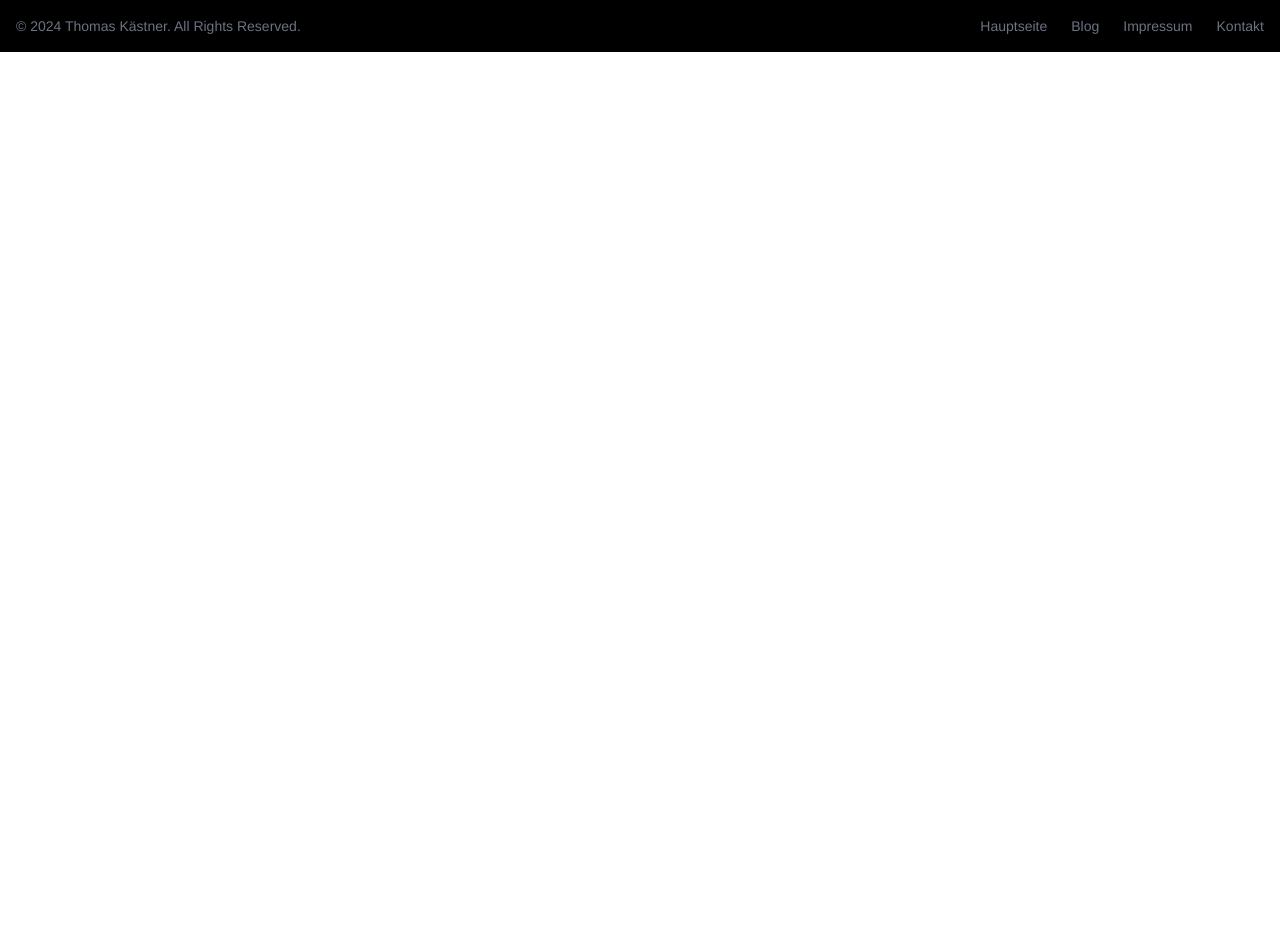
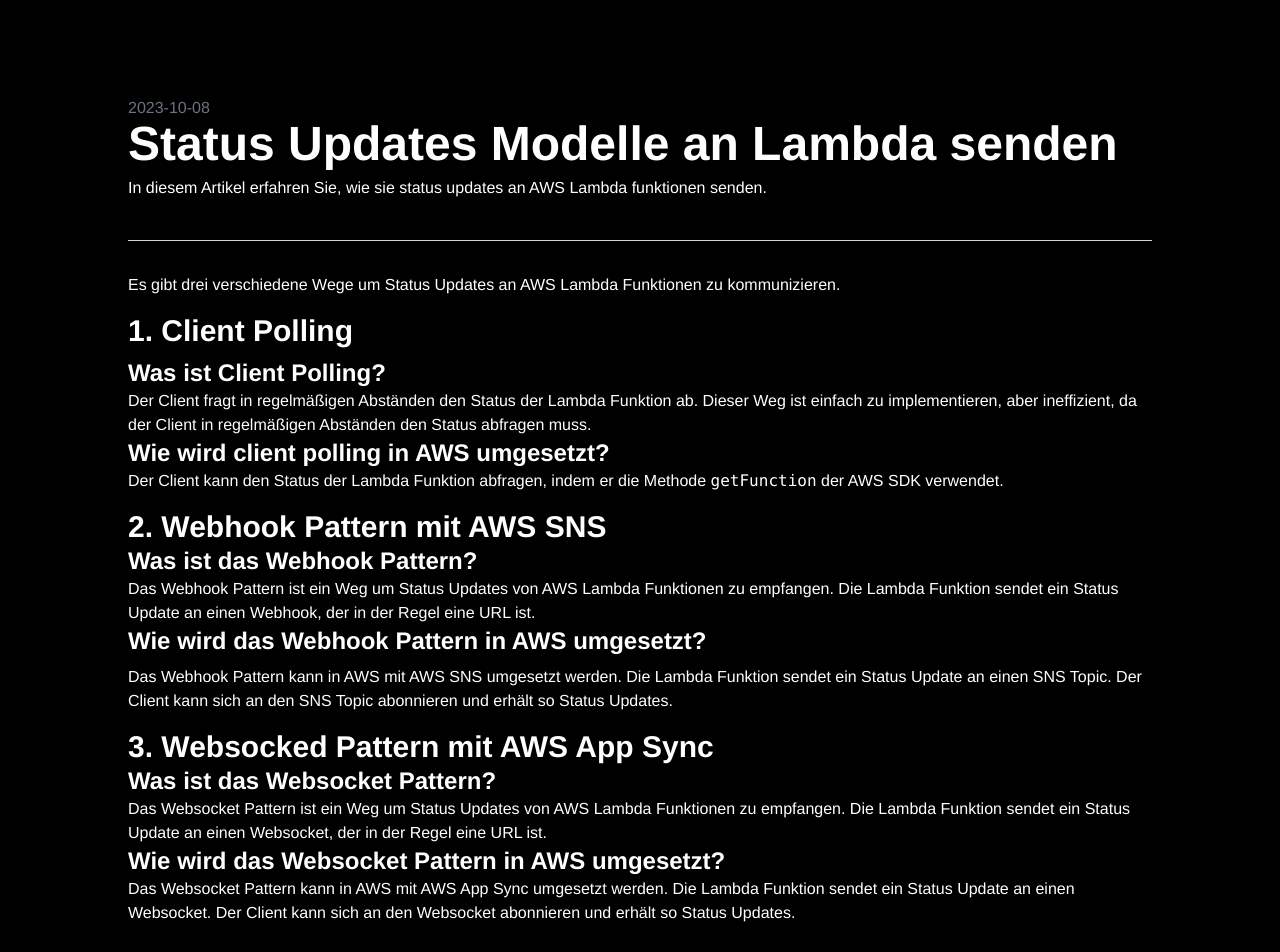
Before and after one commit to ThomasAKaestner/thomaskaestner, a Vue app: page /blog/Statusupdates-Modelle-An-AWS-Lambda in a window 1280 px wide. Shown: the top 952 px of the page. Before the commit the page ends 800 px from the top, so only its background shows below. Built offline with nearby package versions, Linux system fonts and the light colour scheme.

Commit message:
add new article page aws lambda status updates

```diff
--- a/src/router/index.js
+++ b/src/router/index.js
@@ -10,6 +10,7 @@ import PHPServerlessMitBref from "../views/articles/PHPServerlessMitBref.vue";
 import AufrufVonAWSModelle from "../views/articles/AufrufVonAWSModelle.vue";
 import LebenszyklusLambdaFunktionen from "../views/articles/LebenszyklusLambdaFunktionen.vue";
 import AWSLambdaBerechtigungen from "../views/articles/AWSLambdaBerechtigungen.vue";
+import StatusUpdatesModelleAnLambda from "@/views/articles/StatusUpdatesModelleAnLambda.vue";
 
 Vue.use(VueRouter)
 
@@ -63,6 +64,11 @@ const routes = [
         component: AufrufVonAWSModelle
     },
     {
+        path: '/blog/Statusupdates-Modelle-An-AWS-Lambda',
+        name: 'statusupdates-modelle-an-aws-lambda',
+        component: StatusUpdatesModelleAnLambda
+    },
+    {
         path: '/blog/lebens-zyklus-von-lambda-funktionen',
         name: 'lebenszyklus-lambda-funktionen',
         component: LebenszyklusLambdaFunktionen
--- a/src/views/BlogView.vue
+++ b/src/views/BlogView.vue
@@ -49,6 +49,12 @@ export default defineComponent({
                     :text="aufrufModelleAwsText"
                     :date="aufrufModelleAwsDate"
                     :url="aufrufModelleAwsUrl"></ListElement>
+              <ListElement
+                  :title="statusUpdatesModelleAnLambdaTitle"
+                  :text="statusUpdatesModelleAnLambdaText"
+                  :date="statusUpdatesModelleAnLambdaDate"
+                  :url="statusUpdatesModelleAnLambdaUrl">
+              </ListElement>
                 <ListElement
                     :title="AWSLambdaBerechtigungTitle"
                     :text="AWSLambdaBerechtigungText"
@@ -101,6 +107,12 @@ export default {
             aufrufModelleAwsDate: '2023-10-08',
             aufrufModelleAwsUrl: '/blog/aufrufmodelle-von-aws-lambda-funktionen',
 
+
+          statusUpdatesModelleAnLambdaTitle: 'Status Updates an Lambda senden',
+          statusUpdatesModelleAnLambdaText: 'In diesem Artikel erfahren Sie, wie sie status updates an AWS Lambda funktionen senden.',
+          statusUpdatesModelleAnLambdaDate: '2023-10-08',
+          statusUpdatesModelleAnLambdaUrl: '/blog/Statusupdates-Modelle-An-AWS-Lambda',
+
             symfonyServerlessPageTitle: 'Symfony Serverless',
             symfonyServerlessPageText: '\n' +
                 'Symfony Serverless nutzt das bref-Framework, um Symfony-Anwendungen auf AWS Lambda serverless laufen zu lassen. Diese Kombination erlaubt eine nahtlose Integration von Symfony in die serverlose Architektur von AWS Lambda, was Entwicklern ermöglicht, Symfony-Anwendungen kosteneffizient und skalierbar zu betreiben, ohne sich um die Verwaltung von Servern kümmern zu müssen.',
--- /dev/null
+++ b/src/views/articles/StatusUpdatesModelleAnLambda.vue
@@ -0,0 +1,98 @@
+<template>
+  <div class="AufrufVonAWSModelle">
+    <div class="bg-black">
+      <div class="text-white text-left max-w-3xl mx-auto py-12 md:py-24 px-4 sm:px-6 xl:max-w-5xl xl:px-0">
+        <ArticleHeader
+            :date="articleHeaderDate"
+            :title="articleHeaderTitel"
+            :text="articleHeaderText"></ArticleHeader>
+        <div class="text-white">
+          <div class="text-left max-w-3xl">
+            <div>
+              Es gibt drei verschiedene Wege um Status Updates an AWS Lambda Funktionen zu kommunizieren.
+            </div>
+          </div>
+          <div>
+            <div class="my-4">
+              <h2 class="text-3xl font-bold">1. Client Polling</h2>
+              <div class="my-2">
+                <h5 class="text-2xl font-bold">Was ist Client Polling?</h5>
+                <p>
+                  Der Client fragt in regelmäßigen Abständen den Status der Lambda Funktion ab. Dieser Weg ist
+                  einfach zu implementieren, aber ineffizient, da der Client in regelmäßigen Abständen den Status
+                  abfragen muss.
+                </p>
+                <h5 class="text-2xl font-bold">Wie wird client polling in AWS umgesetzt?</h5>
+                <div>
+                  <p>
+                    Der Client kann den Status der Lambda Funktion abfragen, indem er die Methode
+                    <code>getFunction</code> der AWS SDK verwendet.
+                  </p>
+                </div>
+              </div>
+            </div>
+            <div class="my-4">
+              <h2 class="text-3xl font-bold">2. Webhook Pattern mit AWS SNS</h2>
+              <div>
+                <h5 class="text-2xl font-bold">Was ist das Webhook Pattern?</h5>
+                <p>
+                  Das Webhook Pattern ist ein Weg um Status Updates von AWS Lambda Funktionen zu empfangen. Die
+                  Lambda Funktion sendet ein Status Update an einen Webhook, der in der Regel eine URL ist.
+                </p>
+                <h5 class="text-2xl font-bold">Wie wird das Webhook Pattern in AWS umgesetzt?</h5>
+                <div class="my-2">
+                  <p>
+                    Das Webhook Pattern kann in AWS mit AWS SNS umgesetzt werden. Die Lambda Funktion sendet ein
+                    Status Update an einen SNS Topic. Der Client kann sich an den SNS Topic abonnieren und erhält
+                    so Status Updates.
+                  </p>
+                </div>
+              </div>
+              <div>
+                <div class="my-4">
+                  <h2 class="text-3xl font-bold">3. Websocked Pattern mit AWS App Sync</h2>
+                  <div>
+                    <h5 class="text-2xl font-bold">Was ist das Websocket Pattern?</h5>
+                    <p>
+                      Das Websocket Pattern ist ein Weg um Status Updates von AWS Lambda Funktionen zu empfangen. Die
+                      Lambda Funktion sendet ein Status Update an einen Websocket, der in der Regel eine URL ist.
+                    </p>
+                    <h5 class="text-2xl font-bold">Wie wird das Websocket Pattern in AWS umgesetzt?</h5>
+                    <div>
+                      <p>
+                        Das Websocket Pattern kann in AWS mit AWS App Sync umgesetzt werden. Die Lambda Funktion
+                        sendet ein Status Update an einen Websocket. Der Client kann sich an den Websocket
+                        abonnieren und erhält so Status Updates.
+                      </p>
+                    </div>
+                  </div>
+                </div>
+              </div>
+            </div>
+          </div>
+        </div>
+      </div>
+    </div>
+  </div>
+</template>
+<script>
+import ArticleHeader from "../../components/articleHeader/ArticleHeader.vue";
+
+export default {
+  name: "AufrufVonAWSModelle",
+  components: {
+    ArticleHeader,
+  },
+  data() {
+    return {
+      articleHeaderDate: "2023-10-08",
+      articleHeaderTitel: "Status Updates Modelle an Lambda senden",
+      articleHeaderText: "In diesem Artikel erfahren Sie, wie sie status updates an AWS Lambda funktionen senden.",
+    };
+  },
+};
+
+</script>
+<style scoped>
+
+</style>
```
